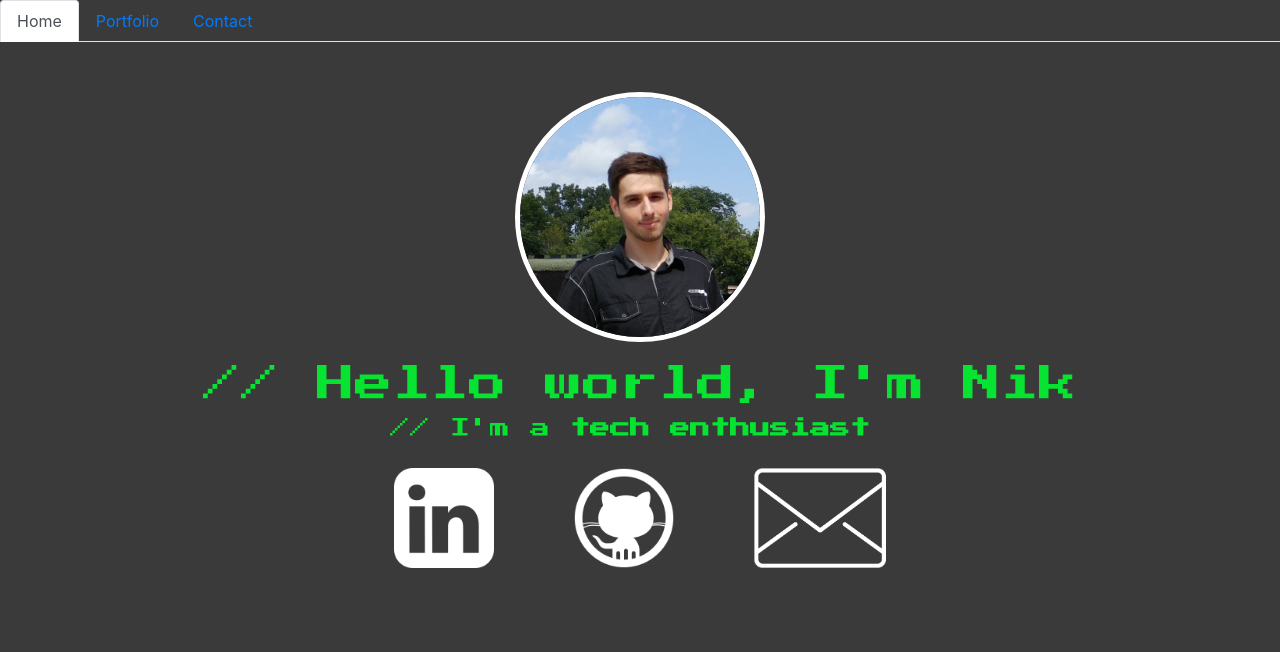
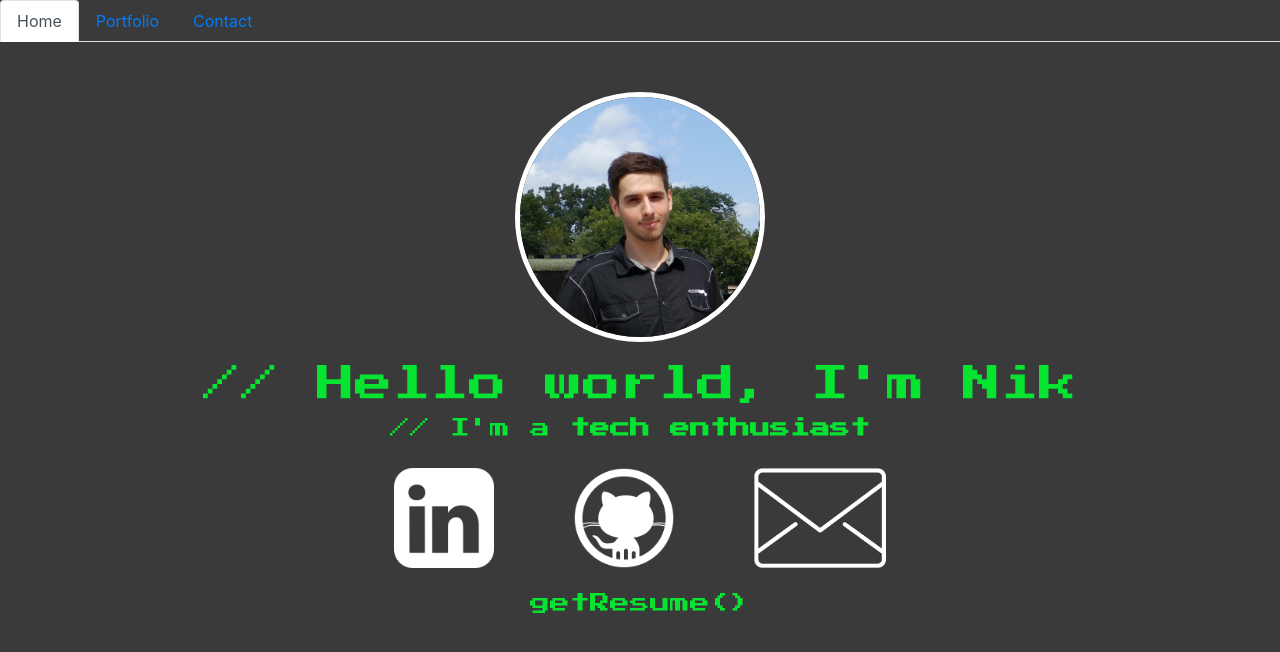
Before and after one commit to nikolaybutnik/portfolio, a React (Create React App) app in the folder client/: page / in a window 1280 px wide. Shown: the top 652 px of the page. Built offline with nearby package versions, Linux system fonts and the light colour scheme.

Commit message:
Add external links and resume.

```diff
--- a/client/src/components/Home/Home.css
+++ b/client/src/components/Home/Home.css
@@ -28,9 +28,29 @@
 .icon:hover {
   transform: scale(1.1);
   transition: 0.3s;
+  cursor: pointer;
 }
 
 .icon:not(:hover) {
   transform: scale(1);
   transition: 0.3s;
 }
+
+#resume {
+  font-family: 'Press Start 2P', cursive;
+  font-size: 20px;
+  color: #06e331;
+  margin-bottom: 50px;
+}
+
+#resume:hover {
+  text-decoration: underline;
+  cursor: pointer;
+  font-size: 21px;
+  transition: 0.3s;
+}
+
+#resume:not(:hover) {
+  font-size: 20px;
+  transition: 0.3s;
+}
--- a/client/src/components/Home/Home.js
+++ b/client/src/components/Home/Home.js
@@ -28,7 +28,11 @@ const Main = () => {
                 1500,
                 ' tech enthusiast',
                 1500,
-                ' problem solver',
+                ' lifelong learner',
+                1500,
+                ' creative problem solver',
+                1500,
+                'n unshakable optimist',
                 1500,
               ]}
               loop={Infinity}
@@ -40,126 +44,52 @@ const Main = () => {
       <div className="row">
         <div className="col">
           <div className="d-flex justify-content-center">
+            <a
+              href="https://www.linkedin.com/in/nikolay-b-2887971b7/"
+              target="_blank"
+              rel="noreferrer"
+            >
               <img
                 className="icon d-block"
                 src="assets/images/linkedinIcon.png"
                 alt="linkedin link"
               />
+            </a>
+            <a
+              href="https://github.com/nikolaybutnik"
+              target="_blank"
+              rel="noreferrer"
+            >
               <img
                 className="icon d-block"
                 src="assets/images/githubIcon.png"
                 alt="github link"
               />
+            </a>
+
+            <a href="mailto: btnk.nik@gmail.com">
               <img
                 className="icon d-block"
                 src="assets/images/emailIcon.png"
                 alt="email link"
               />
+            </a>
           </div>
         </div>
       </div>
+      <div className="row mb-5">
+        <div className="col text-center">
+          <a
+            id="resume"
+            href="https://drive.google.com/file/d/1PHWpEu6F5LSn0_R7bw6gRFmMTxqpj6Ql/view?usp=sharing"
+            target="_blank"
+            rel="noreferrer"
+          >
+            getResume(){' '}
+          </a>
         </div>
-    // <main>
-    //   {/* Main content of the page, first section includes photo and bio */}
-    //   <section className="container-fluid my-5 section-1">
-    //     <div className="row">
-    //       <div className="col-lg-4 mx-3 mb-3 mt-2">
-    //         <img
-    //           className="img-fluid mx-auto d-block"
-    //           id="profile-photo"
-    //           src="assets/images/profile.png"
-    //           alt="Profile headshot"
-    //           //   style="width: 300px; height: 300px"
-    //         />
-    //       </div>
-    //       {/* Intrductory paragraph */}
-    //       <div className="col-md-6">
-    //         <h1>Welcome to my portfolio</h1>
-    //         <hr />
-    //         <p>
-    //           Hi I'm Nik, a back end web developer with a passion for problem
-    //           solving. Currently focused on polishing my Python and JavaScript
-    //           skills. Take a look at my projects and feel free to reach out.
-    //         </p>
-    //         <a
-    //           href="https://drive.google.com/file/d/1PHWpEu6F5LSn0_R7bw6gRFmMTxqpj6Ql/view?usp=sharing"
-    //           target="_blank"
-    //           rel="noreferrer"
-    //         >
-    //           <h3 id="resume-link">
-    //             <i className="far fa-file-pdf"></i> View my resume
-    //           </h3>
-    //         </a>
-    //         <hr />
-    //         <a href="/portfolio">
-    //           <h3 id="my-projects">
-    //             See my projects <i className="fa fa-chevron-right"></i>
-    //             <i className="fa fa-chevron-right"></i>
-    //           </h3>
-    //         </a>
-    //       </div>
-    //     </div>
-    //   </section>
-
-    //   {/* Main content of the page, second section includes skill icons */}
-    //   {/* <section className="container-fluid shadow-sm section-2">
-    //     Icons of related skills
-    //     <div className="col skills-section-wrapper d-flex justify-content-center align-items-center">
-    //       <div className="row">
-    //         <div className="col">
-    //           <img
-    //             className="float-left expand"
-    //             src="assets/images/html-icon.png"
-    //             alt="HTML logo"
-    //             // style="width: 100px; height: 100px"
-    //           />
-    //           <img
-    //             className="float-left expand"
-    //             src="assets/images/css-icon.png"
-    //             alt="CSS logo"
-    //             // style="width: 100px; height: 100px"
-    //           />
-    //           <img
-    //             className="float-left expand"
-    //             src="assets/images/js-icon.png"
-    //             alt="JavaScript logo"
-    //             // style="width: 100px; height: 100px"
-    //           />
-    //           <img
-    //             className="float-left expand"
-    //             src="assets/images/python-icon.png"
-    //             alt="Python logo"
-    //             // style="width: 100px; height: 100px"
-    //           />
-    //           <img
-    //             className="float-left expand"
-    //             src="assets/images/nodejs-icon.png"
-    //             alt="Node.js logo"
-    //             // style="width: 100px; height: 100px"
-    //           />
-    //           <img
-    //             className="float-left expand"
-    //             src="assets/images/github-icon.png"
-    //             alt="Github logo"
-    //             // style="width: 100px; height: 100px"
-    //           />
-    //           <img
-    //             className="float-left expand"
-    //             src="assets/images/bootstrap-icon.png"
-    //             alt="Bootstrap logo"
-    //             // style="width: 100px; height: 100px"
-    //           />
-    //           <img
-    //             className="float-left expand"
-    //             src="assets/images/jquery-icon.png"
-    //             alt="jQuery logo"
-    //             // style="height: 100px"
-    //           />
-    //         </div>
-    //       </div>
-    //     </div>
-    //   </section> */}
-    // </main>
+      </div>
+    </div>
   )
 }
 
```
Also changed, not shown: 1 other file (tests, documents, lock files or other folders). Lines whose indentation alone changed are shown as unchanged.
